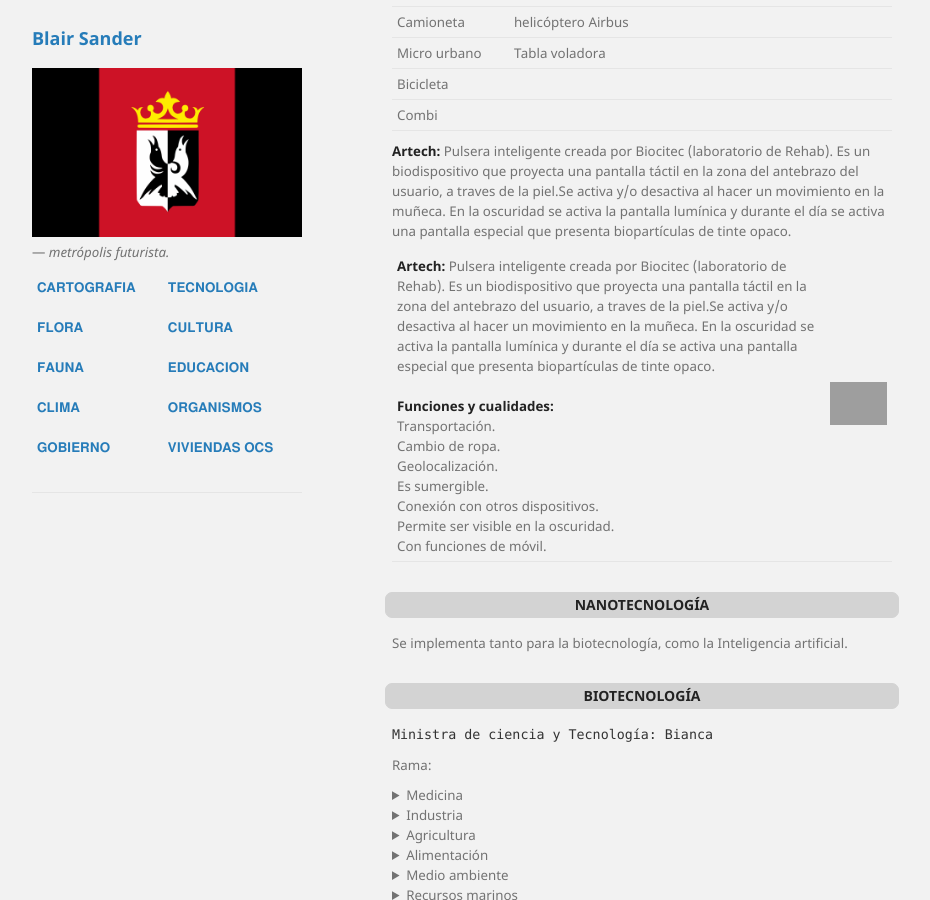
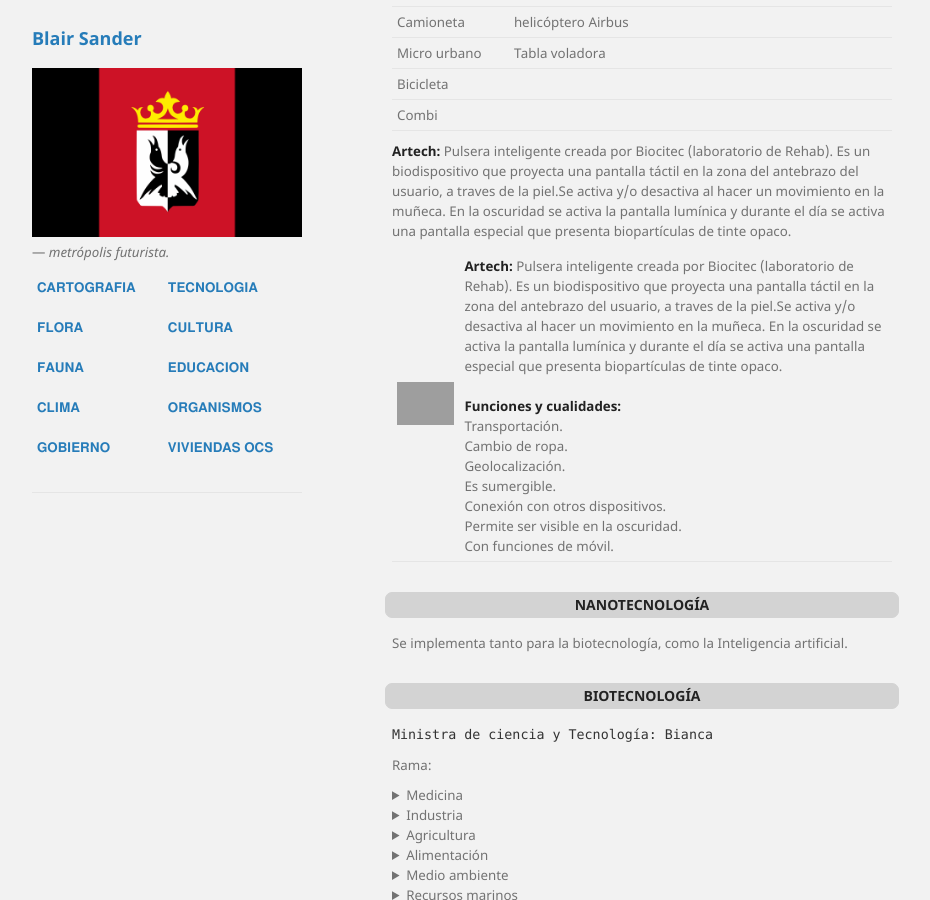
Before and after one commit to BlairSander/ciudad, a Jekyll site: the page built from tecnologia.md, in a window 1280 px wide and 900 px high, scrolled down 407 px. Shown: the whole window, without its empty margins (178-1108 px from the left). Built offline with Jekyll 4.4.1, drawn with Linux system fonts in a browser that asks for light colours; our own code applies the rules of GitHub Pages for plain Markdown files; grey boxes are pictures that could not be loaded.

```diff
--- a/tecnologia.md
+++ b/tecnologia.md
@@ -34,7 +34,7 @@ layout: default
 **Artech:** Pulsera inteligente creada por Biocitec (laboratorio de Rehab). Es un biodispositivo que proyecta una pantalla táctil en la zona del antebrazo del usuario, a traves de la piel.Se activa y/o desactiva al hacer un movimiento en la muñeca. En la oscuridad se activa la pantalla lumínica y durante el día se activa una pantalla especial que presenta biopartículas de tinte opaco.
 
 |--|--|
-| **Artech:** Pulsera inteligente creada por Biocitec (laboratorio de Rehab). Es un biodispositivo que proyecta una pantalla táctil en la zona del antebrazo del usuario, a traves de la piel.Se activa y/o desactiva al hacer un movimiento en la muñeca. En la oscuridad se activa la pantalla lumínica y durante el día se activa una pantalla especial que presenta biopartículas de tinte opaco. <br><br>**Funciones y cualidades:** <br>Transportación. <br>Cambio de ropa. <br>Geolocalización. <br>Es sumergible. <br>Conexión con otros dispositivos. <br>Permite ser visible en la oscuridad. <br>Con funciones de móvil.| ![Nombre de la imagen](https://64.media.tumblr.com/3c1e99aeb17abe6f2862a3e0f0a523e8/386aa3305a83c20a-50/s400x600/77040d6193acc2aadfeca44548efe5fda389d770.pnj) |
+|  ![Nombre de la imagen](https://64.media.tumblr.com/3c1e99aeb17abe6f2862a3e0f0a523e8/386aa3305a83c20a-50/s400x600/77040d6193acc2aadfeca44548efe5fda389d770.pnj) | **Artech:** Pulsera inteligente creada por Biocitec (laboratorio de Rehab). Es un biodispositivo que proyecta una pantalla táctil en la zona del antebrazo del usuario, a traves de la piel.Se activa y/o desactiva al hacer un movimiento en la muñeca. En la oscuridad se activa la pantalla lumínica y durante el día se activa una pantalla especial que presenta biopartículas de tinte opaco. <br><br>**Funciones y cualidades:** <br>Transportación. <br>Cambio de ropa. <br>Geolocalización. <br>Es sumergible. <br>Conexión con otros dispositivos. <br>Permite ser visible en la oscuridad. <br>Con funciones de móvil.|
 
 ## NANOTECNOLOGÍA
 
```
